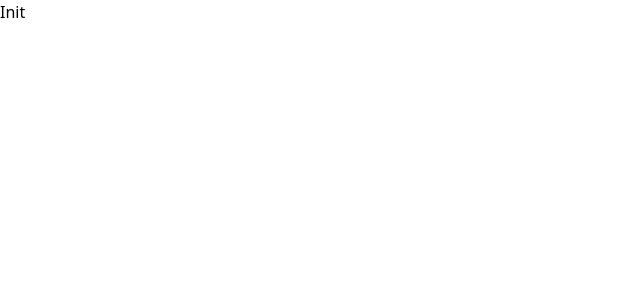
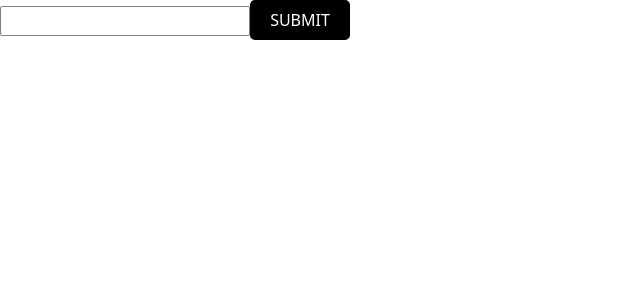
Before and after one commit to MyeonghoonNam/web-crawler, a Next.js app in the folder client/: page / in a window 1280 px wide. Shown: the top 300 px of the page, without its empty margins (0-640 px from the left). Built offline with nearby package versions, Linux system fonts and the light colour scheme.

Commit message:
feat : Input change 이벤트 핸들러 구현

```diff
--- a/client/src/pages/index.tsx
+++ b/client/src/pages/index.tsx
@@ -1,7 +1,17 @@
+import { Input, Button } from '@/components';
+import { ChangeEvent, useCallback, useState } from 'react';
+
 const Home = () => {
+  const [urlValue, setUrlValue] = useState('');
+
+  const handleInputChange = useCallback((e: ChangeEvent<HTMLInputElement>) => {
+    setUrlValue(e.target.value);
+  }, []);
+
   return (
     <main>
-      <h1>Init</h1>
+      <Input value={urlValue} onChange={handleInputChange} />
+      <Button>SUBMIT</Button>
     </main>
   );
 };
```
